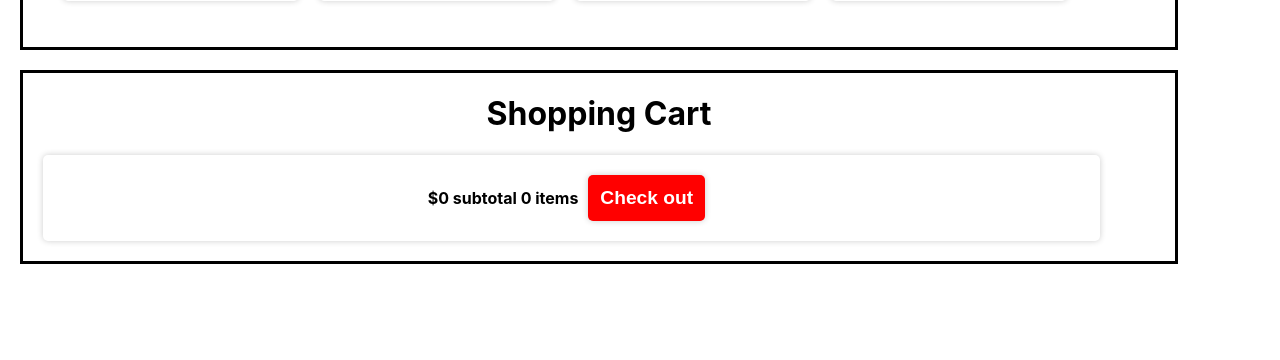
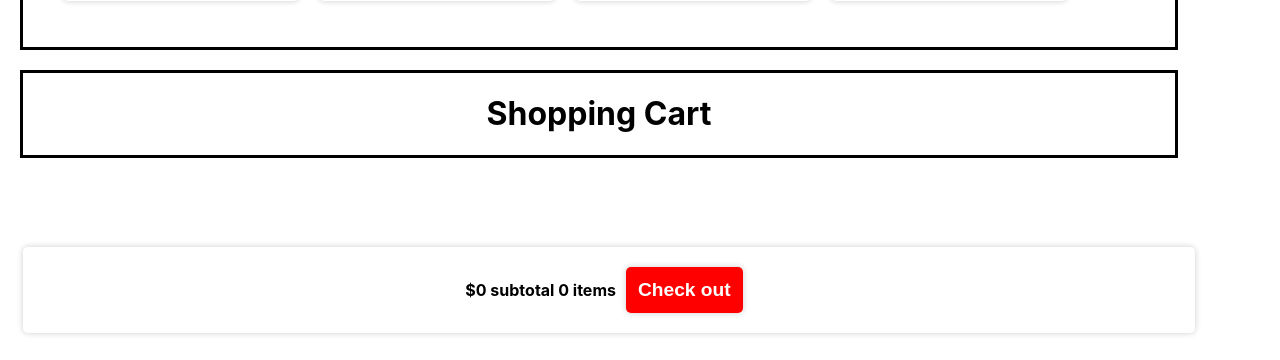
Before and after one commit to Hrais12/React-Shopping-Cart, a React (Create React App) app: page / in a window 1280 px wide. Shown: the part 437-797 px from the top of the page. Built offline with nearby package versions, Linux system fonts and the light colour scheme.

Commit message:
fixed posision

```diff
--- a/src/App.css
+++ b/src/App.css
@@ -50,6 +50,7 @@ button{
   border: solid black;
   width: 90vw;
   margin: 20px;
+  margin-bottom: 120px;
 
 }
 .item{
@@ -85,15 +86,18 @@ button{
 
 .checkout{
   margin-bottom: 30px;
-  margin: 20px ;
+  /* margin: 20px ; */
   width: 90%;
   border-radius: 5px;
   box-shadow: 0 0 6px rgba(0, 0, 0, 0.2);
   overflow: hidden;
   padding: 10px;
   text-align: left;
-
+  /* border: solid red; */
   text-align: center;
+  position: fixed;
+  bottom: 0;
+  background-color: white;
 }
 
 .checkoutBtn{
--- a/src/App.js
+++ b/src/App.js
@@ -21,7 +21,7 @@ function App() {
     const deletedItem = updatedCart.splice(index, 1); //return the deleted item array
     console.log(deletedItem);
     // Calculate the difference between the current total and the price of the removed item
-    const deletedItemPrice = parseFloat(deletedItem[0].price.replace("$", ""));
+    const deletedItemPrice = Number(deletedItem[0].price.replace("$", ""));
     const newTotal = total - deletedItemPrice;
     setShopCart(updatedCart); // the updated array
     setTotal(newTotal);
@@ -31,9 +31,9 @@ function App() {
   const totalPrice = (item) => {
     let currentTotal = 0;
     shopCart.map(
-      (cart) => (currentTotal += parseFloat(cart.price.replace("$", "")))
+      (cart) => (currentTotal += Number(cart.price.replace("$", "")))
     );
-    return currentTotal + parseFloat(item.price.replace("$", ""));
+    return currentTotal + Number(item.price.replace("$", ""));
   };
 
   return (
```
